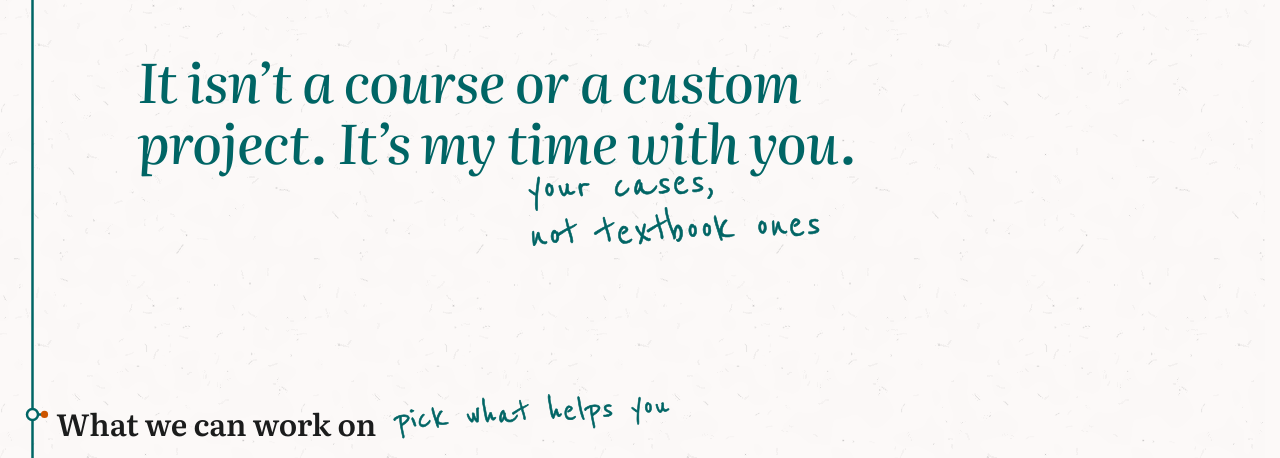
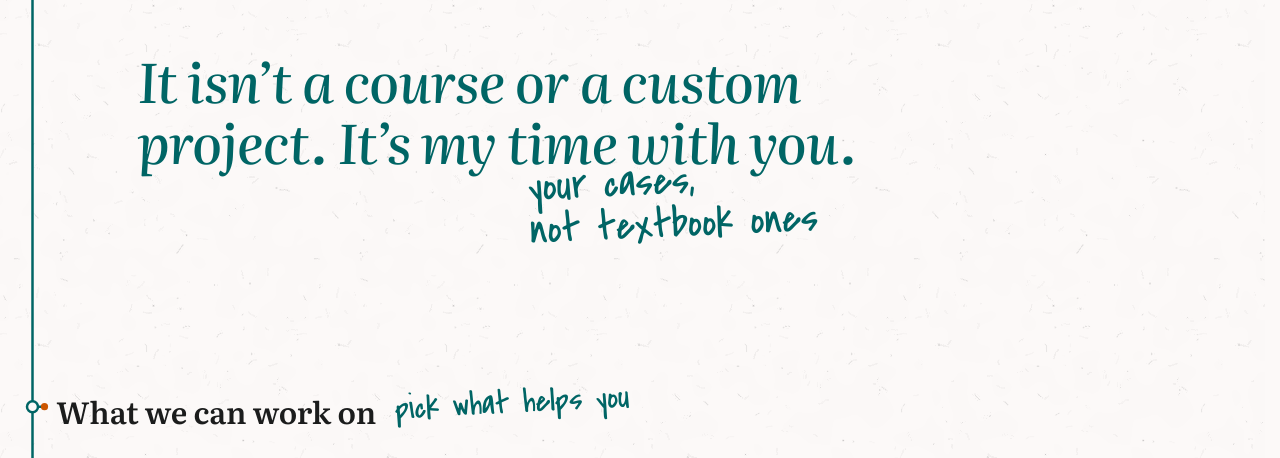
Before and after one commit to areizos/pleko-web, a plain HTML site: page en/one-to-one-sessions/index.html in a window 1280 px wide. Shown: the part 1460-1918 px from the top of the page. Drawn offline with Linux system fonts and the light colour scheme; a script that the page names is missing.

Commit message:
1-to-1 pages: handwriting now Covered By Your Grace (hidden pages)
Co-Authored-By: Claude Sonnet 5.5 <noreply@anthropic.com>
Claude-Session: https://claude.ai/code/session_01UCx3vPAzUMyBnVWEsy3uqg

```diff
--- a/en/one-to-one-sessions/index.html
+++ b/en/one-to-one-sessions/index.html
@@ -81,8 +81,8 @@
     .sx-price h3 { margin: 0; font-size: 1.2rem; color: #fff; }
     .sx-price p { margin: 0; color: #e6f6f1; }
     .sx-price p.sx-price__amount { color: #fff; }
-    @font-face { font-family: "Reenie Beanie"; src: url("/fonts/reenie-beanie-latin.woff2") format("woff2"); font-weight: 400; font-style: normal; font-display: swap; }
-    .sx-hand { font-family: "Reenie Beanie", "Segoe Print", "Bradley Hand", cursive; font-size: 2.7rem; line-height: .95; color: var(--color-primary); margin: 0; letter-spacing: .01em; -webkit-text-stroke: .6px currentColor; transform: rotate(-3deg); transform-origin: left center; }
+    @font-face { font-family: "Covered By Your Grace"; src: url("/fonts/hand-covered-by-your-grace.woff2") format("woff2"); font-weight: 400; font-style: normal; font-display: swap; }
+    .sx-hand { font-family: "Covered By Your Grace", "Segoe Print", "Bradley Hand", cursive; font-size: 2.3rem; line-height: 1; color: var(--color-primary); margin: 0; transform: rotate(-3deg); transform-origin: left center; }
     .sx-mark { position: relative; display: inline-block; white-space: nowrap; }
     .sx-scrawl-line { position: absolute; left: -2%; bottom: -.28em; width: 104%; height: .32em; pointer-events: none; }
     .sx-hero__art { position: relative; padding-bottom: 4rem; }
@@ -98,17 +98,17 @@
     .sx-quote { position: relative; padding-top: clamp(3rem, 6vw, 5rem); padding-bottom: clamp(3rem, 6vw, 5rem); }
     .sx-quote__text { margin: 0; max-width: 46rem; font-family: var(--font-display); font-style: italic; font-weight: 500; font-size: clamp(2rem, 4.6vw, 3.4rem); line-height: 1.12; color: var(--color-primary); letter-spacing: -.01em; }
     @media (min-width: 900px) { .sx-quote__text { margin-left: 7%; } }
-    .sx-hand--quote { margin-top: 1.1rem; font-size: 3.1rem; color: var(--color-primary); transform: rotate(-2.5deg); }
+    .sx-hand--quote { margin-top: 1.1rem; font-size: 2.7rem; color: var(--color-primary); transform: rotate(-2.5deg); }
     @media (min-width: 900px) { .sx-hand--quote { margin-left: 41%; margin-top: -.4rem; } }
-    .sx-hand--pick { display: inline-block; margin-left: .8rem; font-size: 2.5rem; font-weight: 400; vertical-align: .15em; transform: rotate(-3deg); }
-    .sx-price .sx-hand--price { color: var(--color-accent); font-size: 2.9rem; transform: rotate(-2deg); margin-top: .1rem; }
+    .sx-hand--pick { display: inline-block; margin-left: .8rem; font-size: 2.1rem; font-weight: 400; vertical-align: .15em; transform: rotate(-3deg); }
+    .sx-price .sx-hand--price { color: var(--color-accent); font-size: 2.5rem; transform: rotate(-2deg); margin-top: .1rem; }
     .sx-thread { position: absolute; left: 0; top: 0; pointer-events: none; z-index: 2; overflow: visible; }
     .sx-thread path { fill: none; stroke: var(--color-primary); stroke-width: 2.5; stroke-linecap: round; stroke-linejoin: round; }
     .sx-thread .node { fill: var(--color-background); stroke: var(--color-primary); stroke-width: 2.5; opacity: 0; transition: opacity .35s; }
     .sx-thread .stub { stroke: var(--color-primary); stroke-width: 2.5; stroke-linecap: round; opacity: 0; transition: opacity .35s; }
     .sx-thread .dot { fill: var(--color-signal); opacity: 0; transition: opacity .35s; }
     .sx-thread .on { opacity: 1; }
-    @media (max-width: 640px) { .sx-hero__art .sx-scrawl-arrow { right: auto; left: 22%; width: 3.6rem; } .sx-hand--art { right: 0; } .sx-hand { font-size: 2.2rem; } .sx-hand--pick { display: block; margin: .3rem 0 0; } }
+    @media (max-width: 640px) { .sx-hero__art .sx-scrawl-arrow { right: auto; left: 22%; width: 3.6rem; } .sx-hand--art { right: 0; } .sx-hand { font-size: 1.9rem; } .sx-hand--pick { display: block; margin: .3rem 0 0; } }
 
   </style>
 </head>
```
Also changed, not shown: sesiones-1-a-1/index.html (+6 -6 lines), fonts/reenie-beanie-latin.woff2 (deleted).
